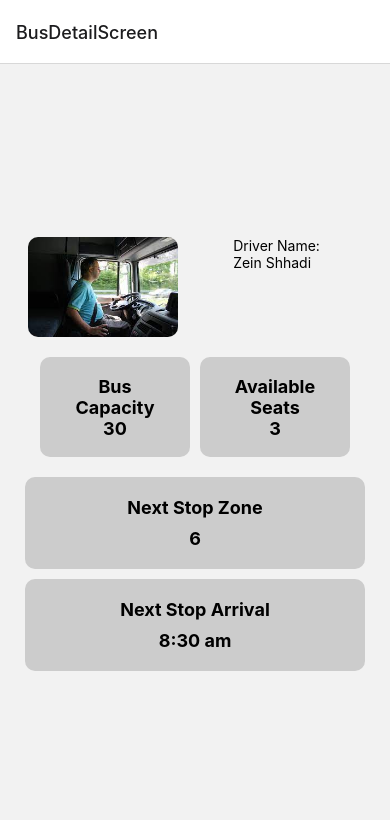
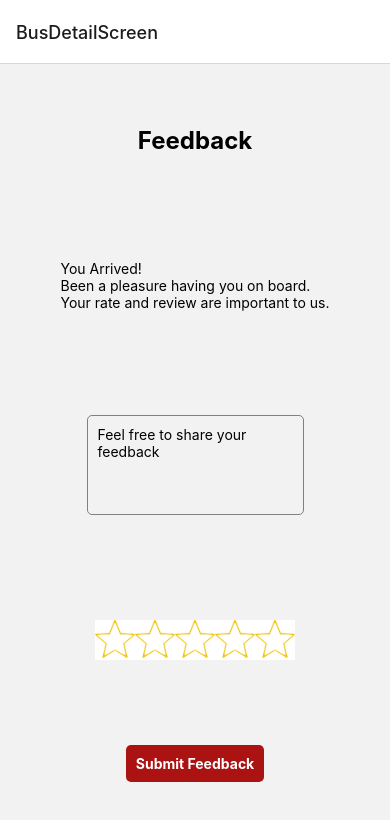
Before and after one commit to zeinshhadi/b-route-app, a React Native app in the folder frontend/: screen /BusDetailScreen in a window 390 px wide. Shown: the top 820 px of the page. Built offline with nearby package versions, Linux system fonts and the light colour scheme.

Commit message:
added feedback screen

```diff
--- a/frontend/App.js
+++ b/frontend/App.js
@@ -7,6 +7,7 @@ import RegisterScreen from "./screens/authScreens/RegisterScreen";
 import HomeScreen from "./screens/userScreens/HomeScreen";
 import AdminHomeScreen from "./screens/adminScreens/AdminHomeScreen";
 import BusDetails from "./screens/userScreens/BusDetails";
+import UserFeedback from "./screens/userScreens/UserFeedback";
 
 const Stack = createNativeStackNavigator();
 
@@ -21,7 +22,7 @@ export default function App() {
             <Stack.Screen name="RegisterScreen" component={RegisterScreen} options={{ headerShown: false }} />
             <Stack.Screen name="HomeScreen" component={HomeScreen} options={{ headerShown: false }} />
             <Stack.Screen name="AdminHomeScreen" component={AdminHomeScreen} options={{ headerShown: false }} />
-            <Stack.Screen name="BusDetailScreen" component={BusDetails} />
+            <Stack.Screen name="BusDetailScreen" component={UserFeedback} />
           </Stack.Navigator>
         </NavigationContainer>
       </SafeAreaView>
--- a/frontend/package.json
+++ b/frontend/package.json
@@ -21,6 +21,7 @@
     "react-native": "0.72.6",
     "react-native-location": "^2.5.0",
     "react-native-maps": "^1.8.4",
+    "react-native-ratings": "^8.1.0",
     "react-native-safe-area-context": "4.6.3",
     "react-native-screens": "~3.22.0"
   },
--- /dev/null
+++ b/frontend/screens/userScreens/UserFeedback.js
@@ -0,0 +1,77 @@
+import React, { useState } from "react";
+import { View, Text, TextInput, Pressable, StyleSheet } from "react-native";
+import { Rating } from "react-native-ratings";
+import Colors from "../../utils/colors";
+const UserFeedback = () => {
+  const [review, setReview] = useState("");
+  const [rating, setRating] = useState();
+
+  const handleRating = (rating) => {
+    setRating(rating);
+  };
+
+  const submitFeedback = () => {
+    console.log("Review:", review);
+    console.log("Rating:", rating);
+  };
+
+  return (
+    <View style={styles.container}>
+      <Text style={styles.title}>Feedback</Text>
+
+      <View style={styles.infoContainer}>
+        <Text>You Arrived!</Text>
+        <Text>Been a pleasure having you on board.</Text>
+        <Text>Your rate and review are important to us.</Text>
+      </View>
+
+      <TextInput
+        style={styles.reviewInput}
+        placeholder="Feel free to share your feedback"
+        multiline
+        onChangeText={(text) => setReview(text)}
+      />
+      <Rating onFinishRating={handleRating} startingValue={0} />
+      <Pressable style={styles.submitButton} onPress={submitFeedback}>
+        <Text style={styles.submitButtonText}>Submit Feedback</Text>
+      </Pressable>
+    </View>
+  );
+};
+export default UserFeedback;
+
+const styles = StyleSheet.create({
+  container: {
+    flex: 1,
+    justifyContent: "space-around",
+    alignItems: "center",
+    padding: 20,
+  },
+  title: {
+    fontSize: 24,
+    fontWeight: "bold",
+    marginBottom: 20,
+  },
+  infoContainer: {
+    marginBottom: 20,
+  },
+  reviewInput: {
+    height: 100,
+    borderColor: "gray",
+    borderWidth: 1,
+    borderRadius: 5,
+    padding: 10,
+    marginBottom: 20,
+    textAlignVertical: "top",
+  },
+  submitButton: {
+    backgroundColor: Colors.primary500,
+    padding: 10,
+    borderRadius: 5,
+  },
+  submitButtonText: {
+    color: "white",
+    textAlign: "center",
+    fontWeight: "bold",
+  },
+});
```
Also changed, not shown: 1 other file (tests, documents, lock files or other folders).
